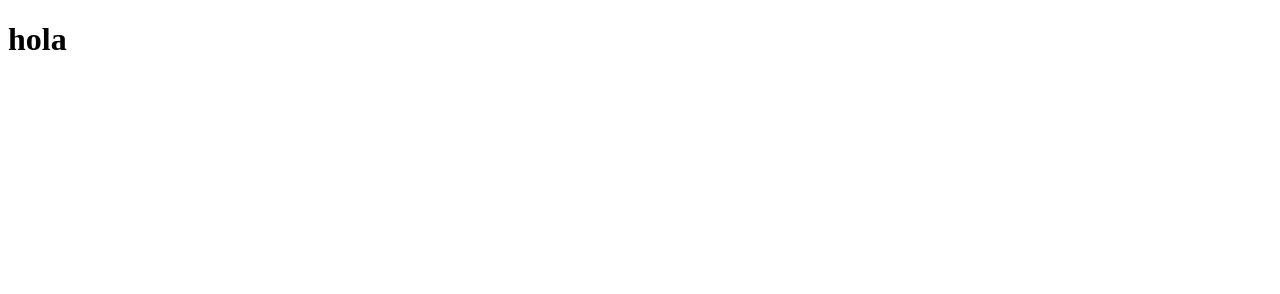
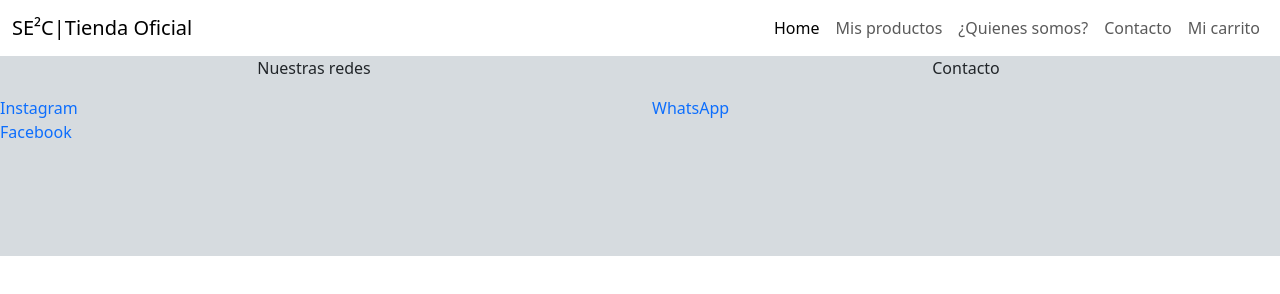
Before and after one commit to franalfonso1/2da-entrega-proyecto-final, a plain HTML site: page menu/contacto.html in a window 1280 px wide. Drawn offline with nearby package versions, Linux system fonts and the light colour scheme.

Commit message:
terminamos

```diff
--- a/menu/contacto.html
+++ b/menu/contacto.html
@@ -3,9 +3,60 @@
 <head>
     <meta charset="UTF-8">
     <meta name="viewport" content="width=device-width, initial-scale=1.0">
-    <title>Document</title>
+    <link href="https://cdn.jsdelivr.net/npm/bootstrap@5.3.1/dist/css/bootstrap.min.css" rel="stylesheet"
+        integrity="sha384-4bw+/aepP/YC94hEpVNVgiZdgIC5+VKNBQNGCHeKRQN+PtmoHDEXuppvnDJzQIu9" crossorigin="anonymous">
+    <link rel="stylesheet" href="../css/estilo.css">
+    <link rel="shortcut icon" href="../img/logo sec.png" type="image/x-icon">
+    <link rel="preconnect" href="https://fonts.googleapis.com">
+    <link rel="preconnect" href="https://fonts.gstatic.com" crossorigin>
+    <link href="https://fonts.googleapis.com/css2?family=Montserrat:wght@300&display=swap" rel="stylesheet">
+    <title> SE²C|Tienda Oficial </title>
 </head>
 <body>
-    <h1> hola</h1>
+    <header class="navbar navbar-expand-lg menu">
+        <div class="container-fluid">
+            <a class="navbar-brand" href="index.html"> SE²C|Tienda Oficial </a>
+            <button class="navbar-toggler" type="button" data-bs-toggle="collapse" data-bs-target="#navbarNavAltMarkup"
+                aria-controls="navbarNavAltMarkup" aria-expanded="false" aria-label="Toggle navigation">
+                <span class="navbar-toggler-icon"></span>
+            </button>
+            <div class="collapse navbar-collapse" id="navbarNavAltMarkup">
+                <ul class="navbar-nav ms-auto">
+                    <li> <a class="nav-link active" aria-current="page" href="../index.html">Home</a> </li>
+                    <li> <a class="nav-link" href="productos.html"> Mis productos</a> </li>
+                    <li> <a class="nav-link" href="quienesomos.html"> ¿Quienes somos?</a> </li>
+                    <li> <a class="nav-link" href="contacto.html"> Contacto</a> </li>
+                    <li> <a class="nav-link" href="carrito.html"> Mi carrito</a></li>
+                </ul>
+            </div>
+        </div>
+    </header>
+    <footer>
+        <div class="row">
+            <div class="col-xl-6 col-md-6 col-sm-12">
+                <p class="text-center"> Nuestras redes </p>
+            </div>
+            <div class="col-xl-6 col-md-6 col-sm-12">
+                <p class="text-center"> Contacto </p>
+            </div>
+        </div>
+
+        <div class="row">
+            <div class="col-xl-6 col-md-6 col-sm-12">
+                <a class="text-center" href="https://www.instagram.com/pinchesdeseglp_/" target="_blank"> Instagram </a>
+            </div>
+            <div class="col-xl-6 col-md-6 col-sm-12">
+                <a class="text-center" href="https://wa.me/2214778029"> WhatsApp </a>
+            </div>
+        </div>
+        <div class="row">
+            <div class="col-xl-6 col-md-6 col-sm-12">
+                <a class="text-center" href="https://www.facebook.com/pinchesdeseglaplata" target="_blank"> Facebook </a>
+            </div>
+        </div>
+        </footer>
+    <script src="https://cdn.jsdelivr.net/npm/bootstrap@5.3.1/dist/js/bootstrap.bundle.min.js"
+    integrity="sha384-HwwvtgBNo3bZJJLYd8oVXjrBZt8cqVSpeBNS5n7C8IVInixGAoxmnlMuBnhbgrkm"
+    crossorigin="anonymous"></script>
 </body>
 </html>
```
Also changed, not shown: menu/carrito.html (+63 -0 lines), menu/productos.html (+24 -0 lines), menu/quienesomos.html (+24 -10 lines).
